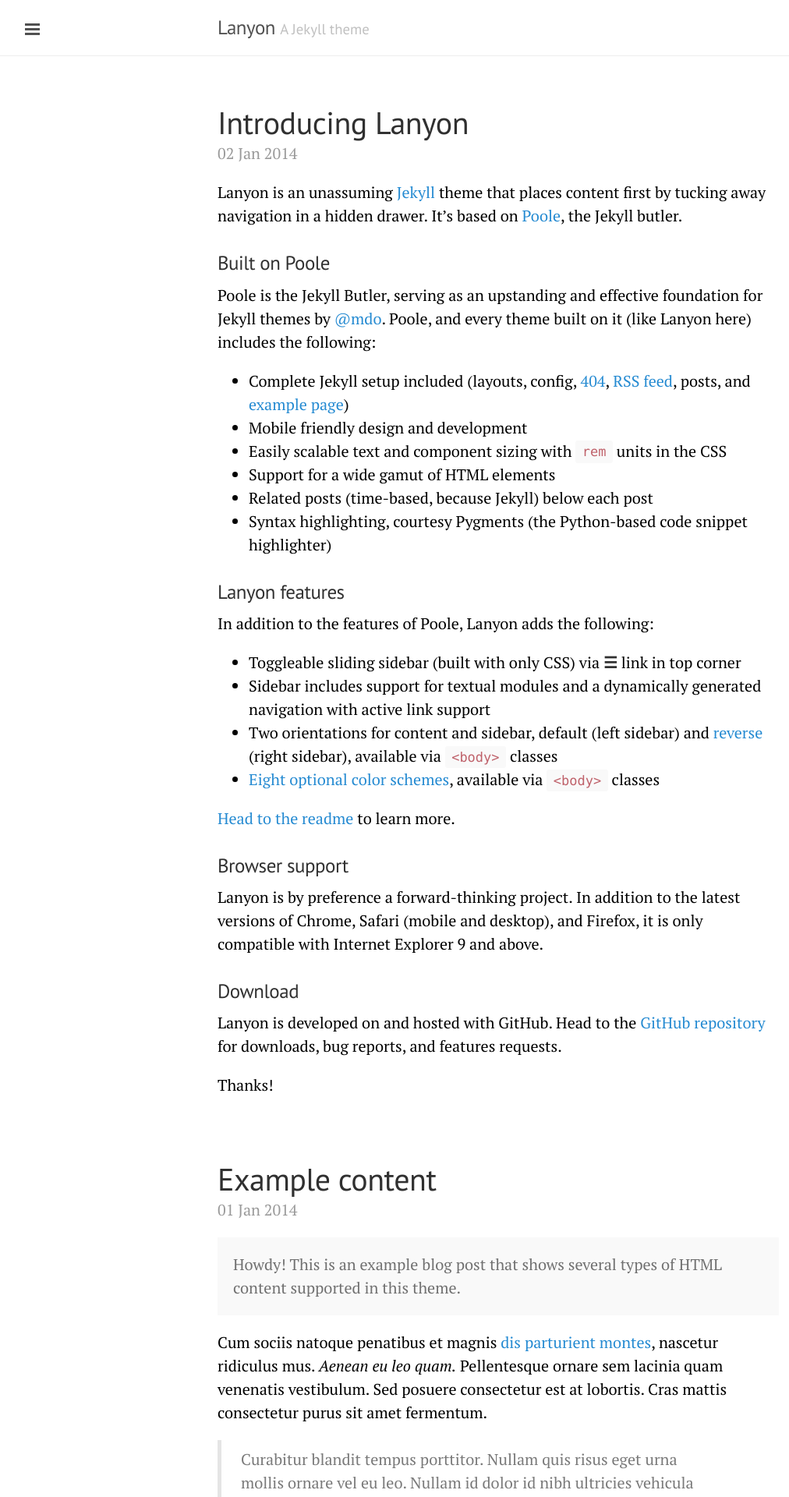
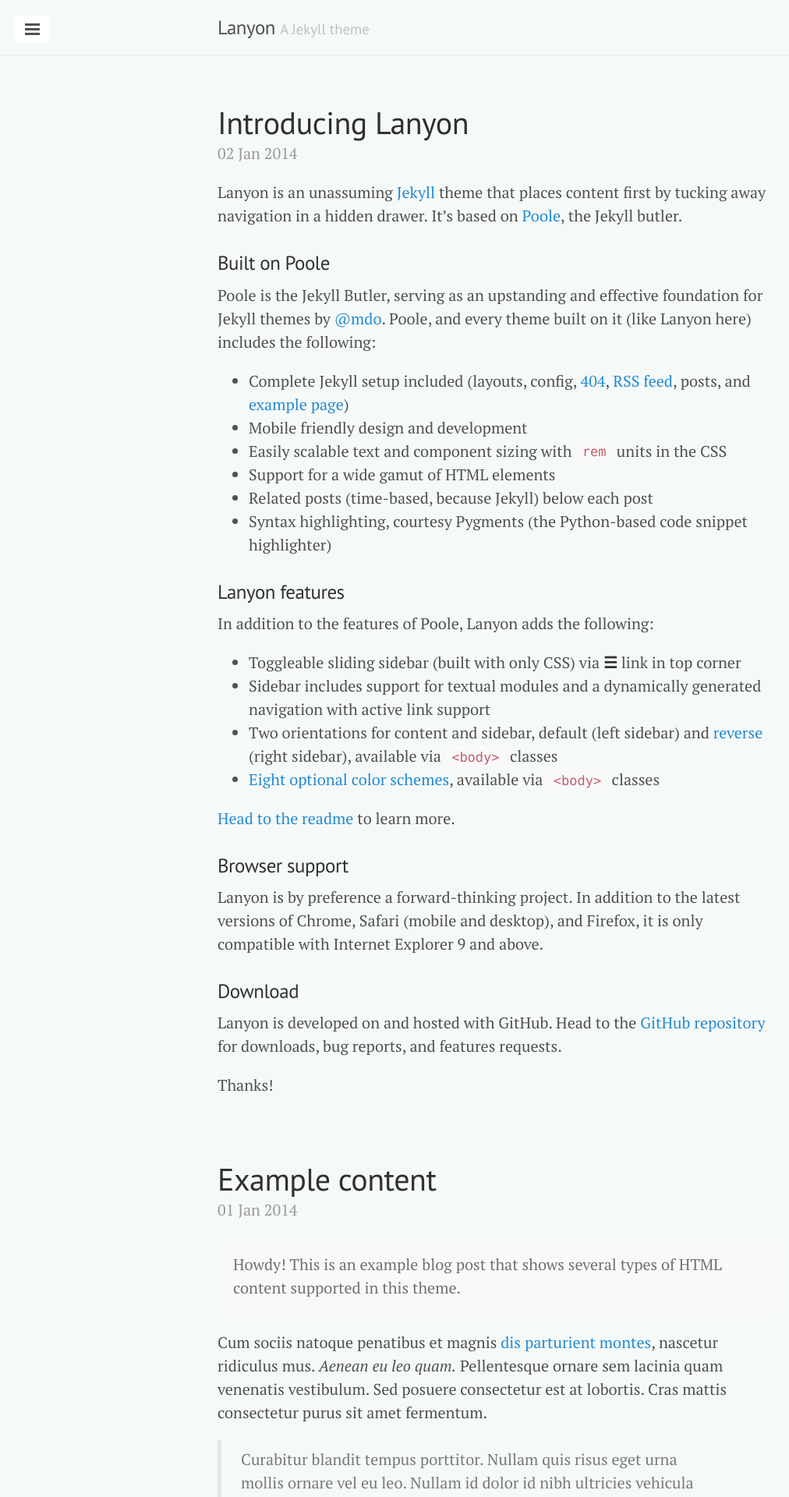
Before and after one commit to guiller/guiller.github.io, a Jekyll site: the page built from index.html, in a window 1280 px wide. Shown: the top 1920 px of the page at 78% size, without its empty margins (1-1013 px from the left). Built offline with Jekyll 4.4.1, drawn with Linux system fonts in a browser that asks for light colours; Markdown is read by kramdown in place of the engine named in the settings; the list of posts is cut into pages by our own code.

Commit message:
cambio color fondo

```diff
--- a/public/css/poole.css
+++ b/public/css/poole.css
@@ -59,8 +59,8 @@
 }
 
 body {
-  color: ##f5f9f8;
-  background-color: #fff;
+  color: #515151;
+  background-color: #f5f9f8;
   -webkit-text-size-adjust: 100%;
       -ms-text-size-adjust: 100%;
 }
```
